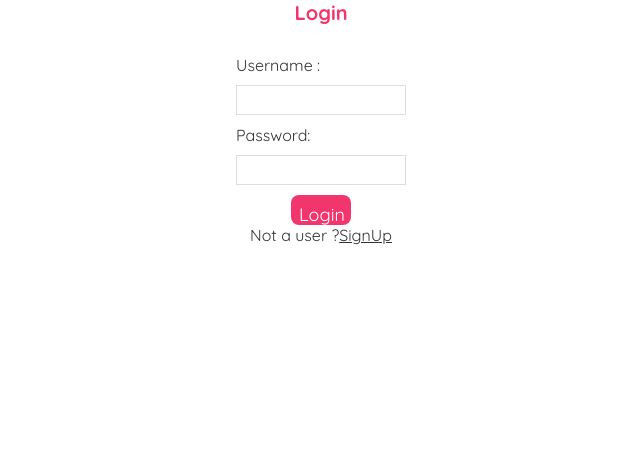
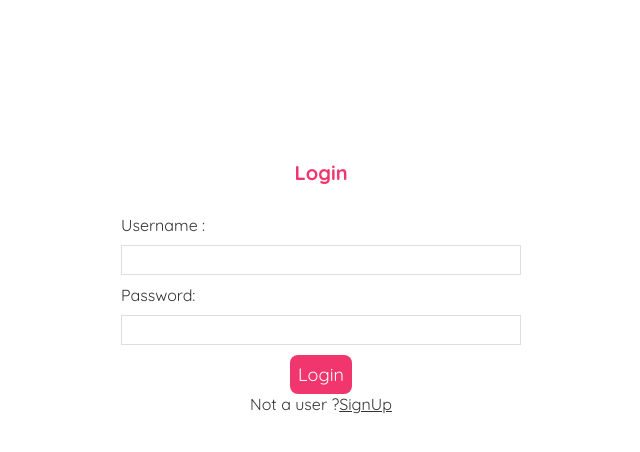
Before and after one commit to chhavi-garg/FD_ETE, a React (Create React App) app: page /login in a window 1280 px wide. Shown: the top 452 px of the page, without its empty margins (319-959 px from the left). Built offline with nearby package versions, Linux system fonts and the light colour scheme; no server answers.

Commit message:
cssCorrected

```diff
--- a/src/components/Home.js
+++ b/src/components/Home.js
@@ -7,11 +7,13 @@ const Home = ({usern}) => {
   const { error, isPending, data: blogs } = useFetch('http://localhost:8000/blogs')
 
   return (
-    <div className="home">
+    <div className="container">
       <NavBar usern={usern}/>
+      <div className="home">
       { error && <div>{ error }</div> }
       { isPending && <div>Loading...</div> }
       { blogs && <BlogList blogs={blogs} /> }
+      </div>
     </div>
   );
 }
--- a/src/index.css
+++ b/src/index.css
@@ -47,9 +47,16 @@
   margin: 40px auto;
   padding: 20px;
   background-color: rgb(253, 239, 239);
+} */
+
+.home{
+  max-width: 700px;
+  margin: 40px auto;
+  padding: 20px;
+  background-color: rgb(253, 239, 239);
 }
 
-/* blog previews / list */
+/* blog previews / list
 .blog-preview {
   padding: 10px 16px;
   margin: 10px 0;
@@ -125,22 +132,22 @@
 }
 
 /* signup  */
-.signup {
+.signup, .login {
   max-width: 400px;
   margin: 0 auto;
   text-align: center;
   margin-top: 20vh;
 }
-.signup label {
+.signup label , .login label{
   text-align: left;
   display: block;
 }
-.signup h2 {
+.signup h2 , .login h2{
   font-size: 20px;
   color: #f1356d;
   margin-bottom: 30px;
 }
-.signup input, .signup select {
+.signup input, .signup select , .login input  {
   width: 100%;
   padding: 6px 10px;
   margin: 10px 0;
@@ -148,7 +155,7 @@
   box-sizing: border-box;
   display: block;
 }
-.signup button {
+.signup button , .login button{
   background: #f1356d;
   font-size: 18px;
   color: #fff;
@@ -161,7 +168,7 @@
 }
 
 /* login  */
-.login {
+/* .login {
   max-width: 400px;
   margin: 0 auto;
   text-align: center;
@@ -193,7 +200,7 @@
   padding: 8px;
   border-radius: 8px;
   cursor: pointer;
-}
+} */
 
 /* Landing */
 .lamp-container{
```
